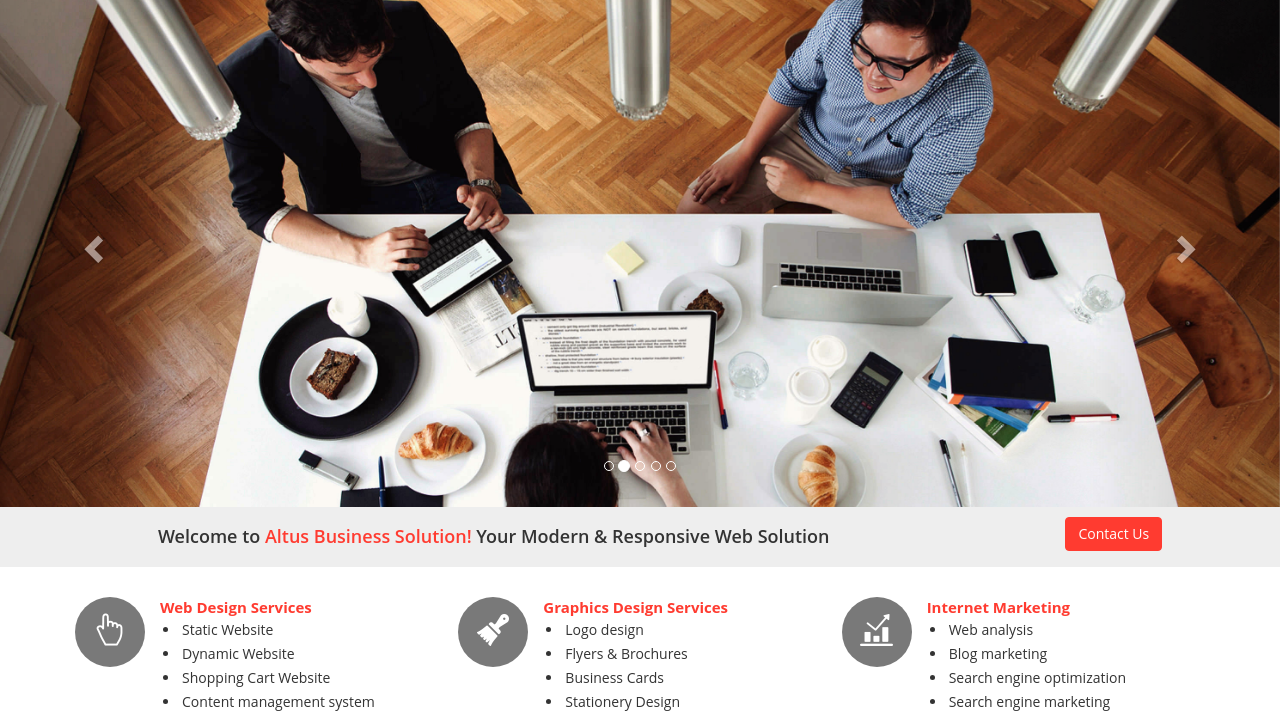
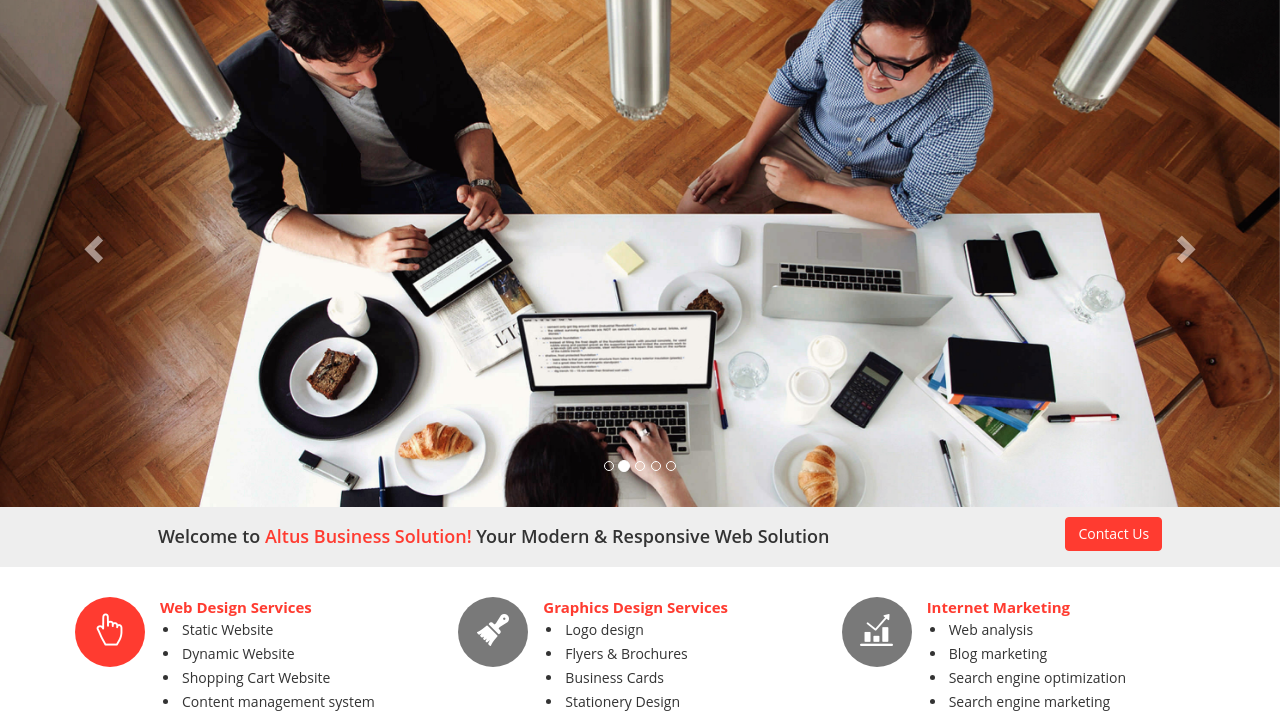
Before and after one commit to neerajsharma7/ABS, a plain HTML site: page index.html in a window 1280 px wide. In both pictures the pointer is over the element 110 px from the left and 719 px from the top of the page. Shown: the part 87-798 px from the top of the page. Drawn offline with nearby package versions, Linux system fonts and the light colour scheme.

Commit message:
logo changes

```diff
--- a/css/main.css
+++ b/css/main.css
@@ -256,6 +256,10 @@ h4 {
 	vertical-align:bottom;
 }
 
+.services_box:hover {
+	background-color:#FF3B30;
+}
+
 .services_name {
 	color:#FF3B30;
 	font-size:15px;
```
